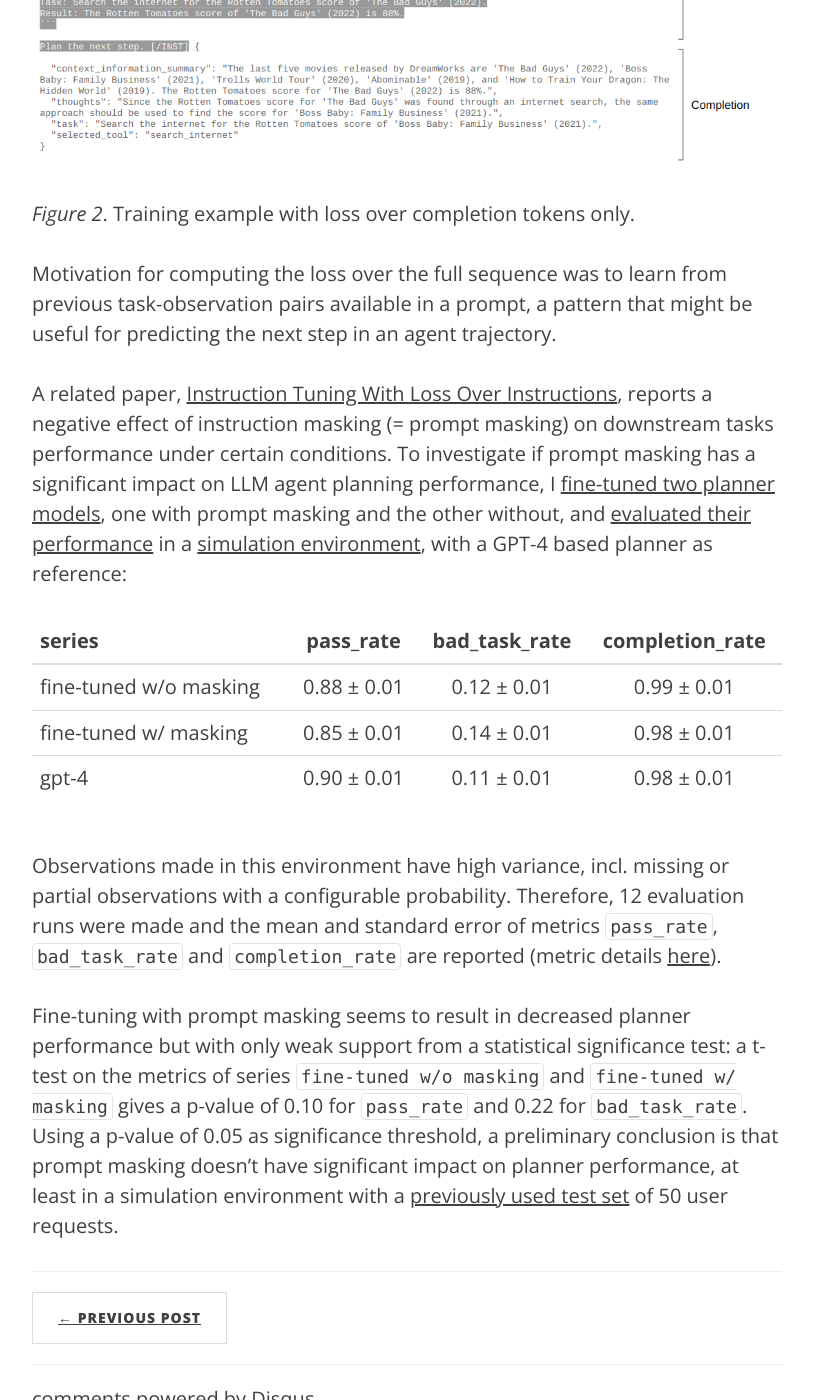
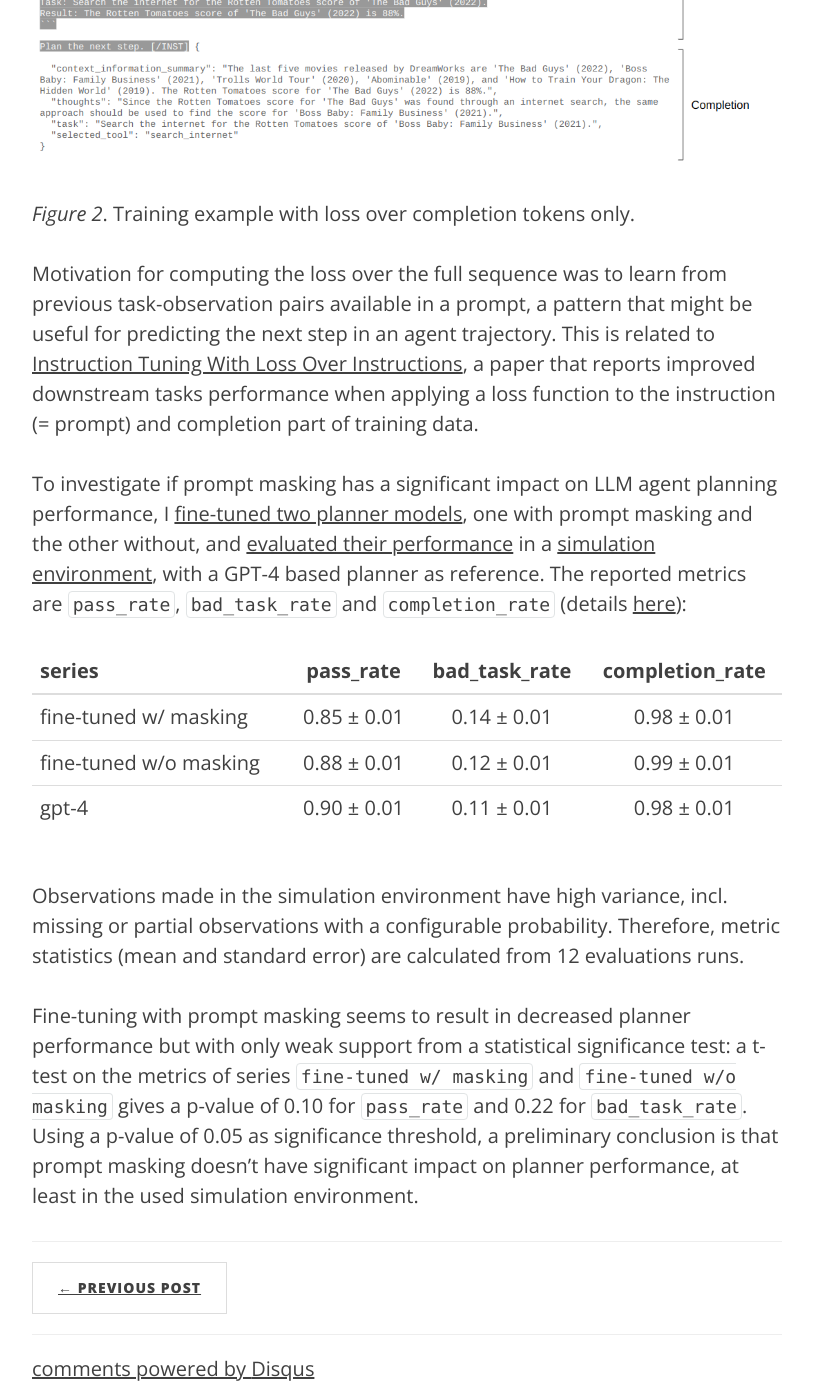
Before and after one commit to krasserm/krasserm.github.io, a Jekyll site: the page built from _posts/2024-06-26-planner-prompt-masking.md, in a window 1280 px wide and 1400 px high, scrolled down 1514 px. Shown: the whole window, without its empty margins (233-1046 px from the left). Built offline with Jekyll 4.4.1, drawn with Linux system fonts in a browser that asks for light colours; comment, search, counter and statistics services are not loaded; some of the changed text lies outside the part shown.

Commit message:
Inclusion of feedback

```diff
--- a/_posts/2024-06-26-planner-prompt-masking.md
+++ b/_posts/2024-06-26-planner-prompt-masking.md
@@ -6,7 +6,9 @@ author: "Martin Krasser"
 header-img: "img/distributed.png"
 ---
 
-I recently experimented with [fine-tuning an LLM agent on synthetic trajectories](/2024/05/31/planner-fine-tuning/). During fine-tuning, a planner module learns to come up with a task description for the next step and select an appropriate tool for that step. The selected tool is responsible for translating the informal task description into tool-specific executable actions and returning a (summarized) observation to the planner.
+I recently experimented with [fine-tuning an LLM agent on synthetic trajectories](/2024/05/31/planner-fine-tuning/).
+During fine-tuning, a planner module learns to create a task description for the next step and select an appropriate tool to execute that step.
+The selected tool is responsible for translating the informal task description into tool-specific executable actions and returning a (summarized) observation to the planner.
 
 [Fine-tuning](https://github.com/krasserm/bot-with-plan/tree/master/train#gba-planner-7b-v01) was done with a loss over the full sequence i.e. prompt and completion tokens. [Common practice](https://sebastianraschka.com/blog/2024/llm-research-insights-instruction-copy.html#11-instruction-masking-during-instruction-finetuning) however is to compute the loss over completion tokens only and masking the prompt. This difference is illustrated in the Figures 1 and 2:
 
@@ -19,15 +21,18 @@ I recently experimented with [fine-tuning an LLM agent on synthetic trajectories
 *Figure 2*. Training example with loss over completion tokens only.
 
 Motivation for computing the loss over the full sequence was to learn from previous task-observation pairs available in a prompt, a pattern that might be useful for predicting the next step in an agent trajectory.
+This is related to [Instruction Tuning With Loss Over Instructions](https://arxiv.org/abs/2405.14394), a paper that reports improved downstream tasks performance when applying a loss function to the instruction (= prompt) and completion part of training data.
 
-A related paper, [Instruction Tuning With Loss Over Instructions](https://arxiv.org/abs/2405.14394), reports a negative effect of instruction masking (= prompt masking) on downstream tasks performance under certain conditions. To investigate if prompt masking has a significant impact on LLM agent planning performance, I [fine-tuned two planner models](https://github.com/krasserm/bot-with-plan/tree/master/train#gba-planner-7b-v02), one with prompt masking and the other without, and [evaluated their performance](https://github.com/krasserm/bot-with-plan/tree/master/simulation#prompt-masking) in a [simulation environment](https://github.com/krasserm/bot-with-plan#environments), with a GPT-4 based planner as reference:
+To investigate if prompt masking has a significant impact on LLM agent planning performance, I [fine-tuned two planner models](https://github.com/krasserm/bot-with-plan/tree/master/train#gba-planner-7b-v02), one with prompt masking and the other without, and [evaluated their performance](https://github.com/krasserm/bot-with-plan/tree/master/simulation#prompt-masking) in a [simulation environment](https://github.com/krasserm/bot-with-plan#environments), with a GPT-4 based planner as reference.
+The reported metrics are `pass_rate`, `bad_task_rate` and `completion_rate` (details [here](https://github.com/krasserm/bot-with-plan/tree/master#evaluation)):
 
 | series                 | pass_rate   | bad_task_rate | completion_rate |
 |:-----------------------|:-----------:|:-------------:|:---------------:|
+| fine-tuned w/ masking  | 0.85 ± 0.01 | 0.14 ± 0.01   | 0.98 ± 0.01     |
 | fine-tuned w/o masking | 0.88 ± 0.01 | 0.12 ± 0.01   | 0.99 ± 0.01     |
-| fine-tuned w/ masking  | 0.85 ± 0.01 | 0.14 ± 0.01   | 0.98 ± 0.01     |
 | gpt-4                  | 0.90 ± 0.01 | 0.11 ± 0.01   | 0.98 ± 0.01     |
 
-Observations made in this environment have high variance, incl. missing or partial observations with a configurable probability. Therefore, 12 evaluation runs were made and the mean and standard error of metrics `pass_rate`, `bad_task_rate` and `completion_rate` are reported (metric details [here](https://github.com/krasserm/bot-with-plan/tree/master#evaluation)).
+Observations made in the simulation environment have high variance, incl. missing or partial observations with a configurable probability. Therefore, metric statistics (mean and standard error) are calculated from 12 evaluations runs.
 
-Fine-tuning with prompt masking seems to result in decreased planner performance but with only weak support from a statistical significance test: a t-test on the metrics of series `fine-tuned w/o masking` and `fine-tuned w/ masking` gives a p-value of 0.10 for `pass_rate` and 0.22 for `bad_task_rate`. Using a p-value of 0.05 as significance threshold, a preliminary conclusion is that prompt masking doesn't have significant impact on planner performance, at least in a simulation environment with a [previously used test set](https://github.com/krasserm/bot-with-plan/tree/master/simulation#planner-evaluation) of 50 user requests.
+Fine-tuning with prompt masking seems to result in decreased planner performance but with only weak support from a statistical significance test: a t-test on the metrics of series `fine-tuned w/ masking` and `fine-tuned w/o masking` gives a p-value of 0.10 for `pass_rate` and 0.22 for `bad_task_rate`.
+Using a p-value of 0.05 as significance threshold, a preliminary conclusion is that prompt masking doesn't have significant impact on planner performance, at least in the used simulation environment.
```
